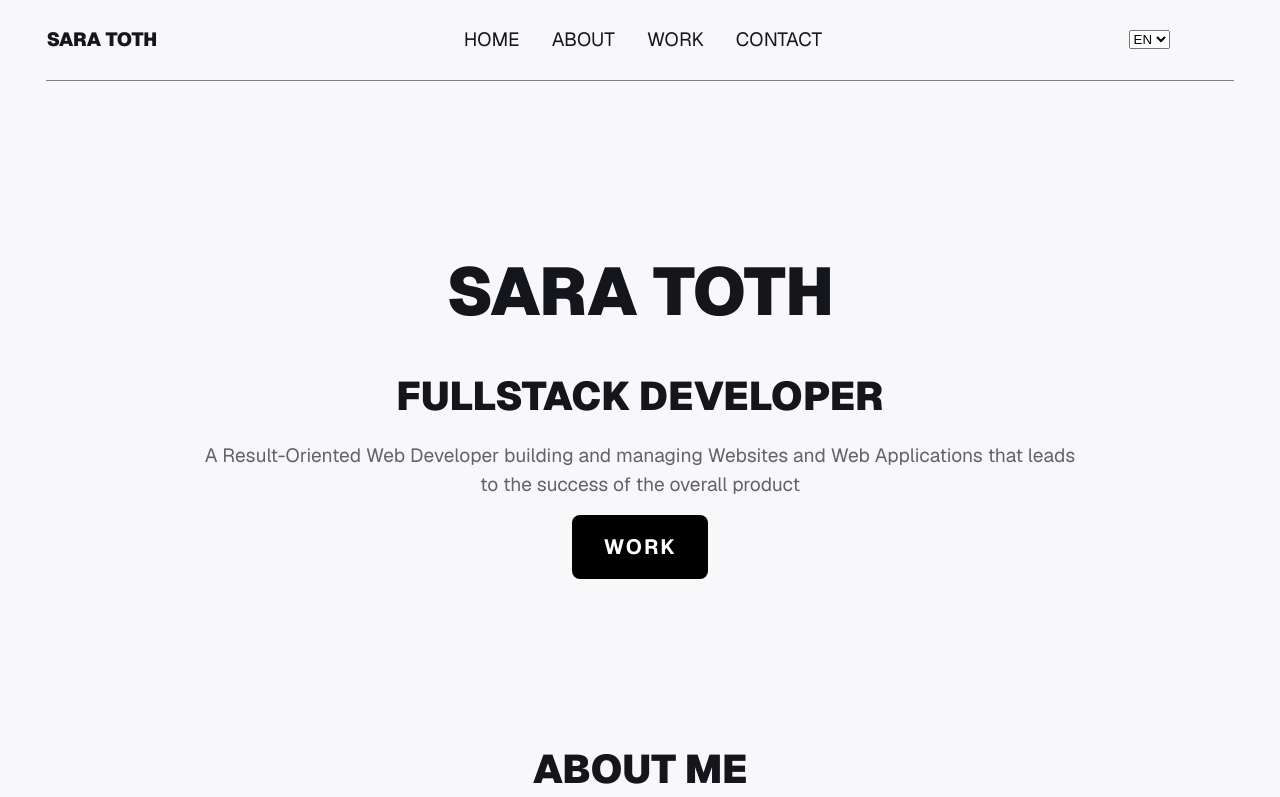
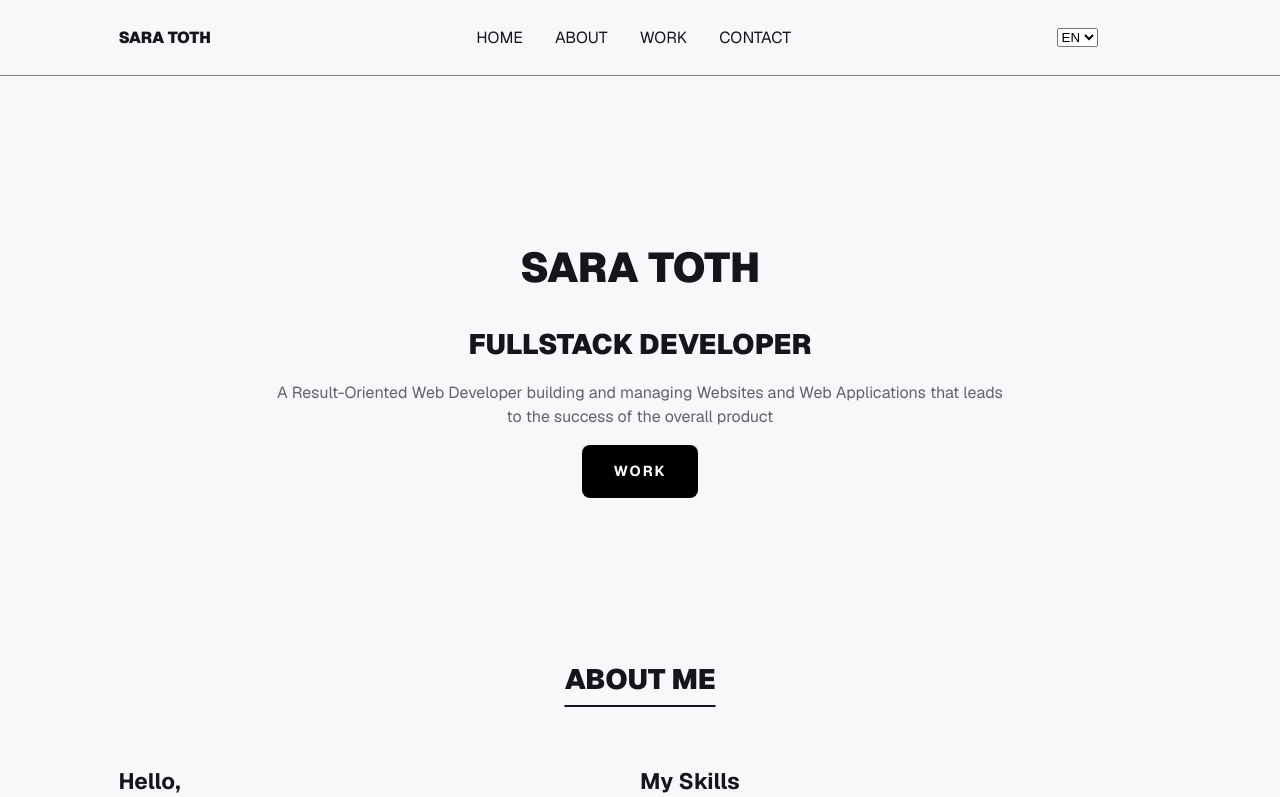
Before and after one commit to SaraToth/portfolio-react, a React (Vite) app: page / in a window 1280 px wide. Shown: the top 797 px of the page. Built offline with nearby package versions, Linux system fonts and the light colour scheme.

Commit message:
Feat: Update margins, and font max values

```diff
--- a/src/styles/globals.css
+++ b/src/styles/globals.css
@@ -1,21 +1,20 @@
 /* ==============================
-   Variables
+   VARIABLES
 ============================== */
 :root {
-/* Font Weight */
+    /* Font Weight */
     --super-bold: 900;
     --bold: 700;
 
     /* Heading Size */
-    /* --h1-font-size: 3rem; */
-    --h1-font-size: clamp(3rem, 4vw + 1rem, 5rem);
-    --h2-font-size: clamp(1.875rem, 2.5vw + 0.5rem, 3.5rem);
-    --h3-font-size: clamp(1.5rem, 2vw + 0.25rem, 2.5rem);
+    --h1-font-size: clamp(2.5rem, 2vw + 1rem, 4rem);
+    --h2-font-size: clamp(1.75rem, 1.2vw + 0.8rem, 2.75rem);
+    --h3-font-size: clamp(1.4rem, 1vw + 0.5rem, 2rem);
 
     /* Text Size */
-    --text-small:  clamp(0.875rem, 2vw + 0.25rem, 1.3rem);
-    --text-medium: clamp(1rem,     2vw + 0.35rem, 1.2rem);
-    --text-large:  clamp(1.125rem, 2vw + 0.45rem, 2rem);
+    --text-small:  clamp(0.9rem, 0.5vw + 0.25rem, 1.1rem);
+    --text-medium: clamp(1rem, 0.7vw + 0.3rem, 1.25rem);
+    --text-large:  clamp(1.125rem, 1vw + 0.4rem, 1.6rem);
 
     /* Colors */
     --background-color: oklch(.98 .002 264);
@@ -40,9 +39,8 @@
     --border-radius: 0.5rem;
 
     /* Default Padding */
-    --padding-horizontal: clamp(1.5rem, 3vw + 0.5rem, 4rem);
+    --padding-horizontal: clamp(1.5rem, 6vw + 0.5rem, 10rem);
     --padding-vertical: clamp(7rem, 8vw + 1rem, 10rem);
-
     /* Specialized Padding */
     --padding-horizontal-section: clamp(2rem, 12vw, 14rem);
 
@@ -119,7 +117,7 @@ h3 {
    LAYOUT
 ============================== */
 
-body {
+header, section, footer {
     padding-left: var(--padding-horizontal);
     padding-right: var(--padding-horizontal);
 }
@@ -141,3 +139,13 @@ body {
     display: inline-block;
     margin-top: 1rem;
 }
+
+/* ==============================
+   MEDIA QUERIES
+============================== */
+
+@media (min-width: 800px) {
+    :root {
+        --padding-horizontal: clamp(1.5rem, 8vw + 1rem, 12rem);
+    }
+}
```
